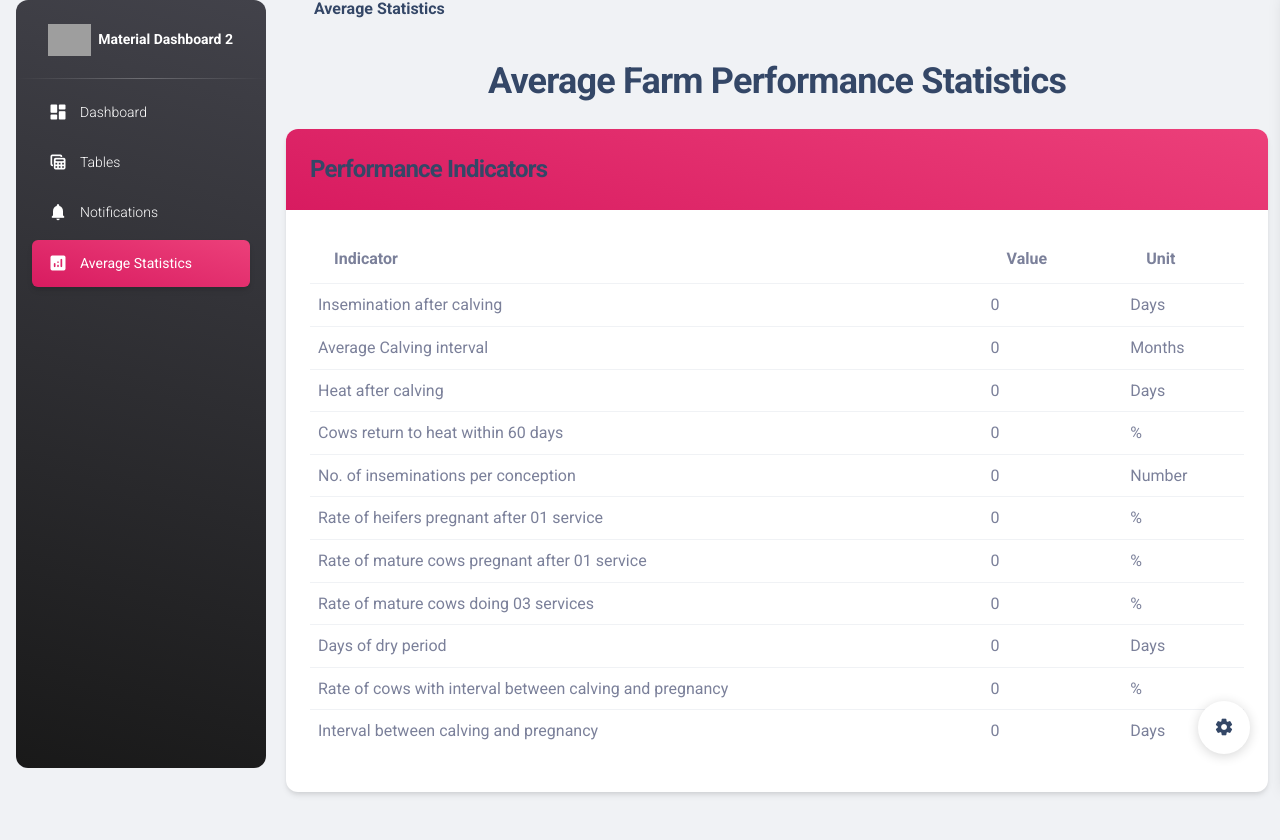
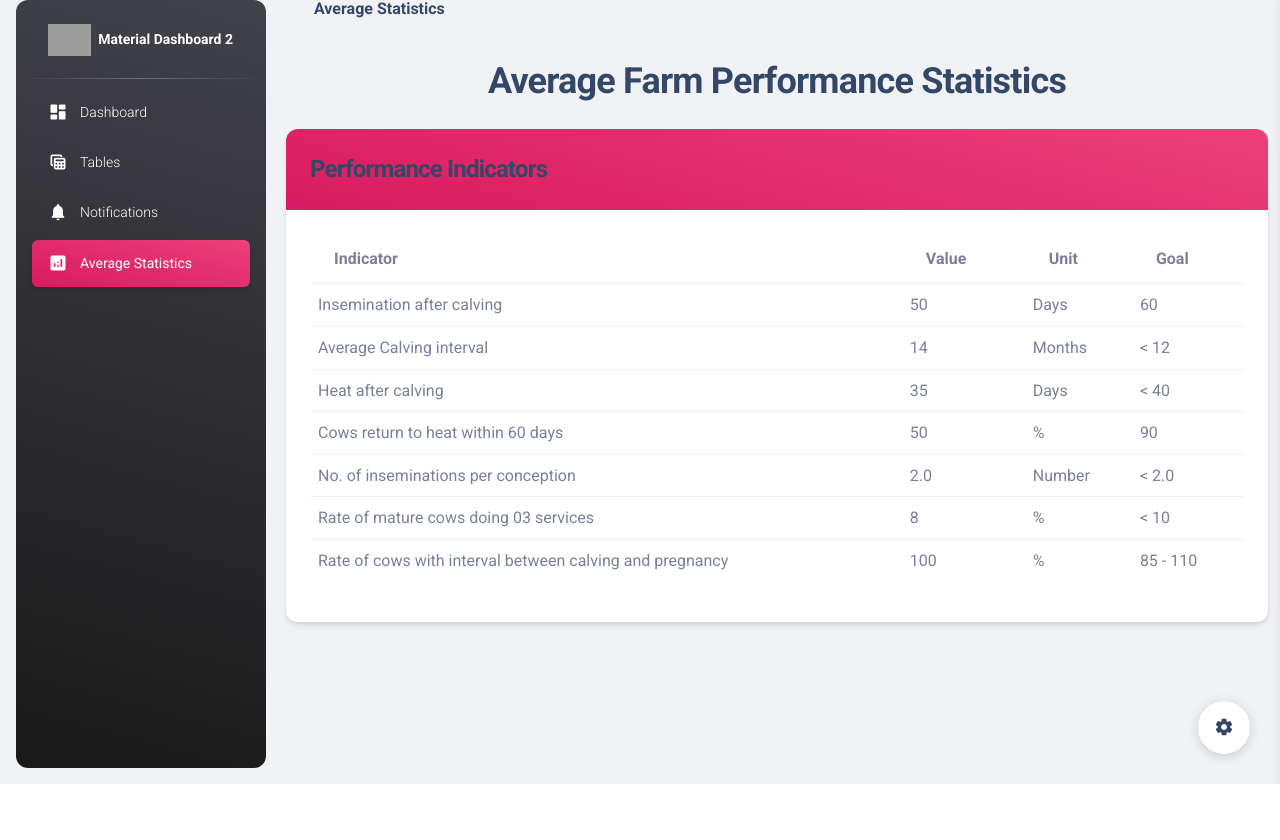
Before and after one commit to Ephrem758/Cowsville, a Django app: page /average_statistics/ in a window 1280 px wide. Shown: the part 16-856 px from the top of the page. After the commit the page ends 800 px from the top, so only its background shows below. Run offline with Django 4.2, Linux system fonts and the light colour scheme; data comes from the database, SQL or seed files in the repository; some libraries are stand-ins or nearby versions; grey boxes are pictures that could not be loaded.

Commit message:
Goal column added

```diff
--- a/farm_data/templates/myapp/average_statistics.html
+++ b/farm_data/templates/myapp/average_statistics.html
@@ -101,64 +101,85 @@
                                 <th>Indicator</th>
                                 <th>Value</th>
                                 <th>Unit</th>
+                                <th>Goal</th>
                             </tr>
                         </thead>
                         <tbody>
                             <tr>
                                 <td>Insemination after calving</td>
-                                <td>{{ averages.insemination_after_calving }}</td>
+                                <td>
+                                  {% if averages.insemination_after_calving %}
+                                    {{ averages.insemination_after_calving }}
+                                  {% else %}
+                                          50
+                                  {% endif %}
+                                </td>
                                 <td>Days</td>
+                                <td>60</td>
                             </tr>
                             <tr>
                                 <td>Average Calving interval</td>
-                                <td>{{ averages.calving_interval }}</td>
+                                <td>
+                                  {% if averages.calving_interval %}
+                                  {{ averages.calving_interval }}
+                                  {% else %}
+                                  14
+                                  {% endif %}
+                                </td>
                                 <td>Months</td>
+                                <td> < 12</td>
                             </tr>
                             <tr>
                                 <td>Heat after calving</td>
-                                <td>{{ averages.heat_after_calving }}</td>
+                                <td>{% if averages.averages.heat_after_calving %}
+                                  {{ averages.heat_after_calving }}
+                                  {% else %}
+                                  35
+                                  {% endif %}</td>
                                 <td>Days</td>
+                                <td> < 40</td>
                             </tr>
                             <tr>
                                 <td>Cows return to heat within 60 days</td>
-                                <td>{{ averages.cows_return_heat_60days }}</td>
+                                <td>{% if averages.cows_return_heat_60days %}
+                                  {{ averages.cows_return_heat_60days }}
+                                  {% else %}
+                                  50
+                                  {% endif %}</td>
                                 <td>%</td>
+                                <td>90</td>
                             </tr>
                             <tr>
                                 <td>No. of inseminations per conception</td>
-                                <td>{{ averages.inseminations_per_conception }}</td>
+                                <td>{% if  averages.inseminations_per_conception %}
+                                  {{ averages.inseminations_per_conception  }}
+                                  {% else %}
+                                  2.0
+                                  {% endif %}</td>
                                 <td>Number</td>
+                                <td> < 2.0</td>
                             </tr>
-                            <tr>
-                                <td>Rate of heifers pregnant after 01 service</td>
-                                <td>{{ averages.heifers_pregnant_after_01_service }}</td>
+
+                                <td>Rate of mature cows doing 03 services</td>
+                                <td>{% if averages.mature_cows_03_services %}
+                                  {{ averages.mature_cows_03_services }}
+                                  {% else %}
+                                  8
+                                  {% endif %}</td>
                                 <td>%</td>
-                            </tr>
-                            <tr>
-                                <td>Rate of mature cows pregnant after 01 service</td>
-                                <td>{{ averages.mature_cows_pregnant_after_01_service }}</td>
-                                <td>%</td>
-                            </tr>
-                            <tr>
-                                <td>Rate of mature cows doing 03 services</td>
-                                <td>{{ averages.mature_cows_03_services }}</td>
-                                <td>%</td>
-                            </tr>
-                            <tr>
-                                <td>Days of dry period</td>
-                                <td>{{ averages.dry_period_days }}</td>
-                                <td>Days</td>
+                                <td> < 10 </td>
                             </tr>
                             <tr>
                                 <td>Rate of cows with interval between calving and pregnancy</td>
-                                <td>{{ averages.cows_pregnancy_interval }}</td>
+                                <td>{% if averages.cows_pregnancy_interval %}
+                                  {{ averages.cows_pregnancy_interval }}
+                                  {% else %}
+                                  100
+                                  {% endif %}</td>
                                 <td>%</td>
+                                <td>85 - 110</td>
                             </tr>
-                            <tr>
-                                <td>Interval between calving and pregnancy</td>
-                                <td>{{ averages.pregnancy_interval_days }}</td>
-                                <td>Days</td>
-                            </tr>
+
                         </tbody>
                     </table>
                 </div>
```
